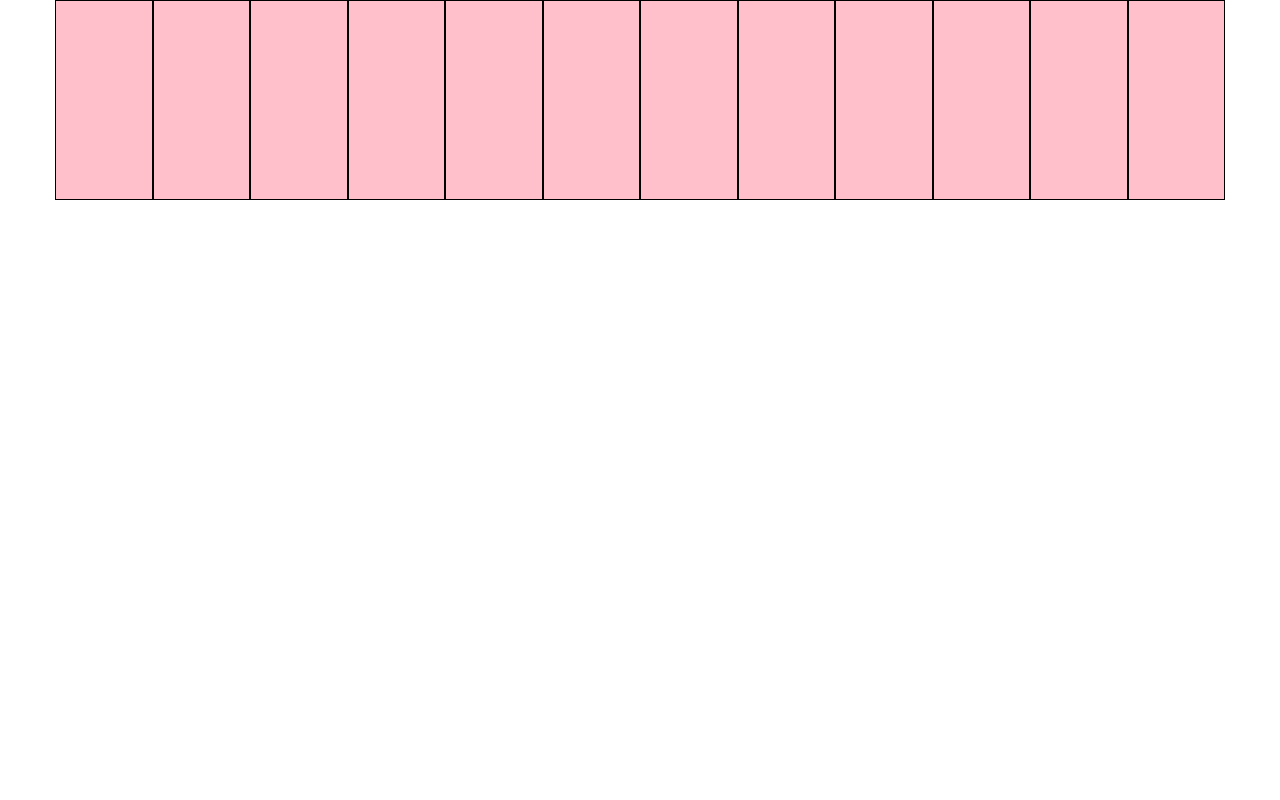
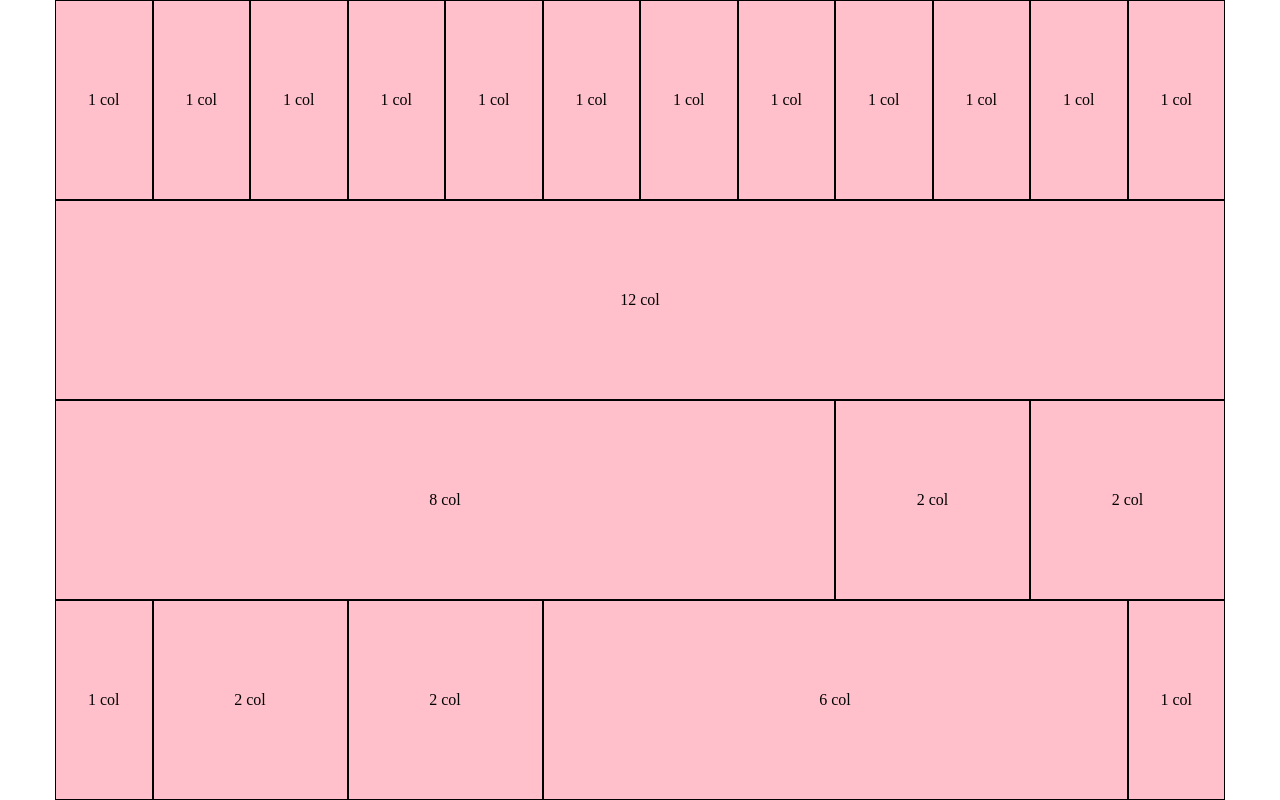
Before and after one commit to TommasoAgo/html-css-12bool, a plain HTML site: page index.html in a window 1280 px wide. Drawn offline with Linux system fonts and the light colour scheme.

Commit message:
Creato Row4

```diff
--- a/css/12bool.css
+++ b/css/12bool.css
@@ -14,6 +14,14 @@
     height: 100%;
     background-color: pink;
     border: 1px solid black;
+    position: relative;
+}
+
+.debug [class*="col-"] span {
+    position: absolute;
+    left: 50%;
+    top: 50%;
+    transform: translate(-50%, -50%);
 }
 
 /* FRAMEWORK */
--- a/index.html
+++ b/index.html
@@ -10,20 +10,44 @@
 </head>
 <body class="debug">
 
+    <!-- ROW 1 -->
     <div class="container">
-        <div class="col-1"></div>
-        <div class="col-1"></div>
-        <div class="col-1"></div>
-        <div class="col-1"></div>
-        <div class="col-1"></div>
-        <div class="col-1"></div>
-        <div class="col-1"></div>
-        <div class="col-1"></div>
-        <div class="col-1"></div>
-        <div class="col-1"></div>
-        <div class="col-1"></div>
-        <div class="col-1"></div>
+        <div class="col-1"><span>1 col</span></div>
+        <div class="col-1"><span>1 col</span></div>
+        <div class="col-1"><span>1 col</span></div>
+        <div class="col-1"><span>1 col</span></div>
+        <div class="col-1"><span>1 col</span></div>
+        <div class="col-1"><span>1 col</span></div>
+        <div class="col-1"><span>1 col</span></div>
+        <div class="col-1"><span>1 col</span></div>
+        <div class="col-1"><span>1 col</span></div>
+        <div class="col-1"><span>1 col</span></div>
+        <div class="col-1"><span>1 col</span></div>
+        <div class="col-1"><span>1 col</span></div>
     </div>
+
+    <!-- ROW 2 -->
+    <div class="container">
+        <div class="col-12"><span>12 col</span></div>
+    </div>
+
+    <!-- ROW 3 -->
+    <div class="container">
+        <div class="col-8"><span>8 col</span></div>
+        <div class="col-2"><span>2 col</span></div>
+        <div class="col-2"><span>2 col</span></div>
+    </div>
+
+    <!-- ROW 4 -->
+    <div class="container">
+        <div class="col-1"><span>1 col</span></div>
+        <div class="col-2"><span>2 col</span></div>
+        <div class="col-2"><span>2 col</span></div>
+        <div class="col-6"><span>6 col</span></div>
+        <div class="col-1"><span>1 col</span></div>
+    </div>
+
+    <!-- ROW 5 -->
 
 </body>
 </html>
```
